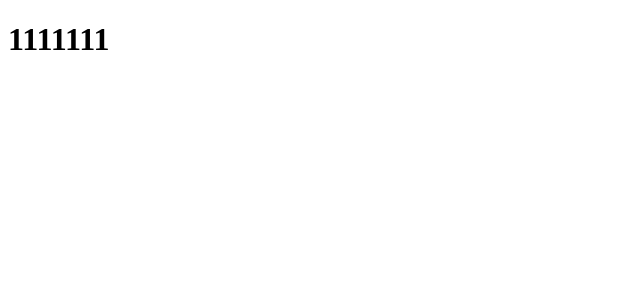
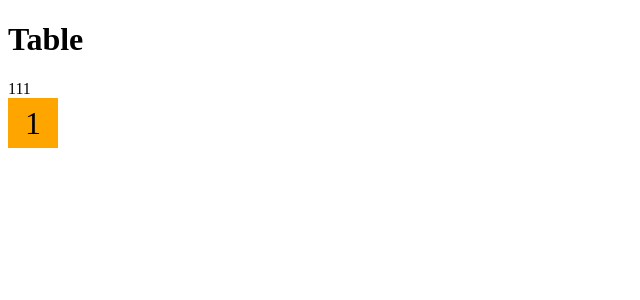
Before and after one commit to aykuli/table-from-json, a React app: page / in a window 1280 px wide. Shown: the top 300 px of the page, without its empty margins (0-640 px from the left). Built offline with nearby package versions, Linux system fonts and the light colour scheme.

Commit message:
feat: render first span

```diff
--- /dev/null
+++ b/src/components/Table.scss
@@ -0,0 +1,10 @@
+.span {
+  &-1 {
+    width: 50px;
+    height: 50px;
+
+    font-size: 2rem;
+    text-align: center;
+    line-height: 50px;
+  }
+}
--- a/src/components/Table.tsx
+++ b/src/components/Table.tsx
@@ -1,13 +1,40 @@
 import React from 'react';
-import table from '../mock-json-tables/table-1.json';
+import table1 from '../mock-json-tables/table-1.json';
+import table0 from '../mock-json-tables/table-0.json';
 
-interface TableProps {}
+import './Table.scss';
+
+interface Table0Props {
+  backgroundColor: string;
+  value: string;
+}
+
+interface Table0JSONProps {
+  Name: string;
+  value: string;
+}
+
+const Table0 = (props: Table0Props) => {
+  const { backgroundColor, value } = props;
+  return (
+    <div style={{ backgroundColor }} className="span-1">
+      {value}
+    </div>
+  );
+};
 
 export default () => {
-  console.log(table);
+  const title = table1.Name;
+
+  const Parsing = () => {
+    return <div>111</div>;
+  };
+
   return (
     <>
-      <h1>1111111</h1>
+      <h1>{title}</h1>
+      <Parsing />
+      <Table0 backgroundColor={table0.Children[0].Color} value={table0.Children[0].Value} />
     </>
   );
 };
--- /dev/null
+++ b/src/mock-json-tables/table-0.json
@@ -0,0 +1,20 @@
+{
+  "Name": "Table0",
+  "Children": [
+    {
+      "VerticalSpan": 1,
+      "Color": "Orange",
+      "Value": "1"
+    },
+    {
+      "VerticalSpan": 1,
+      "Color": "Green",
+      "Value": "2"
+    },
+    {
+      "VerticalSpan": 1,
+      "Color": "Red",
+      "Value": "3"
+    }
+  ]
+}
```
Also changed, not shown: src/utils/parser.ts (added).
